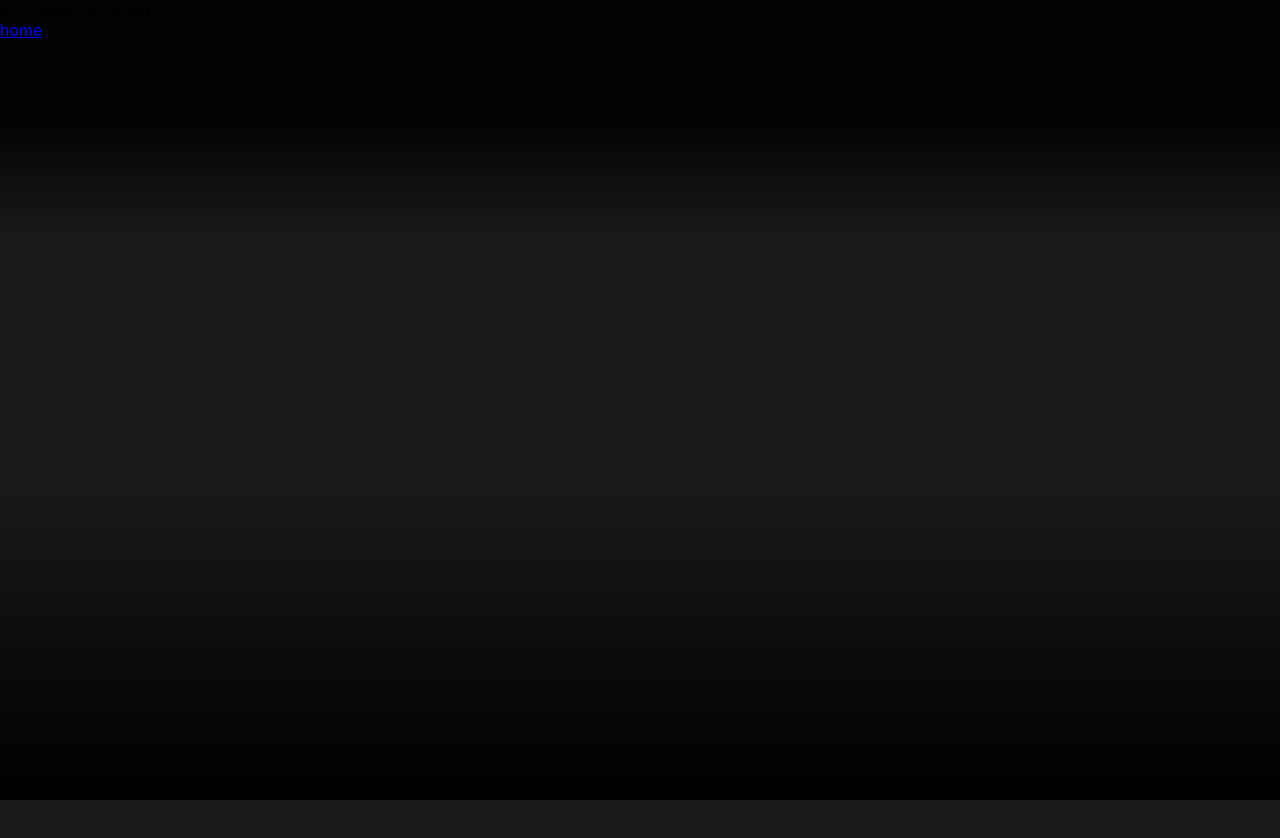
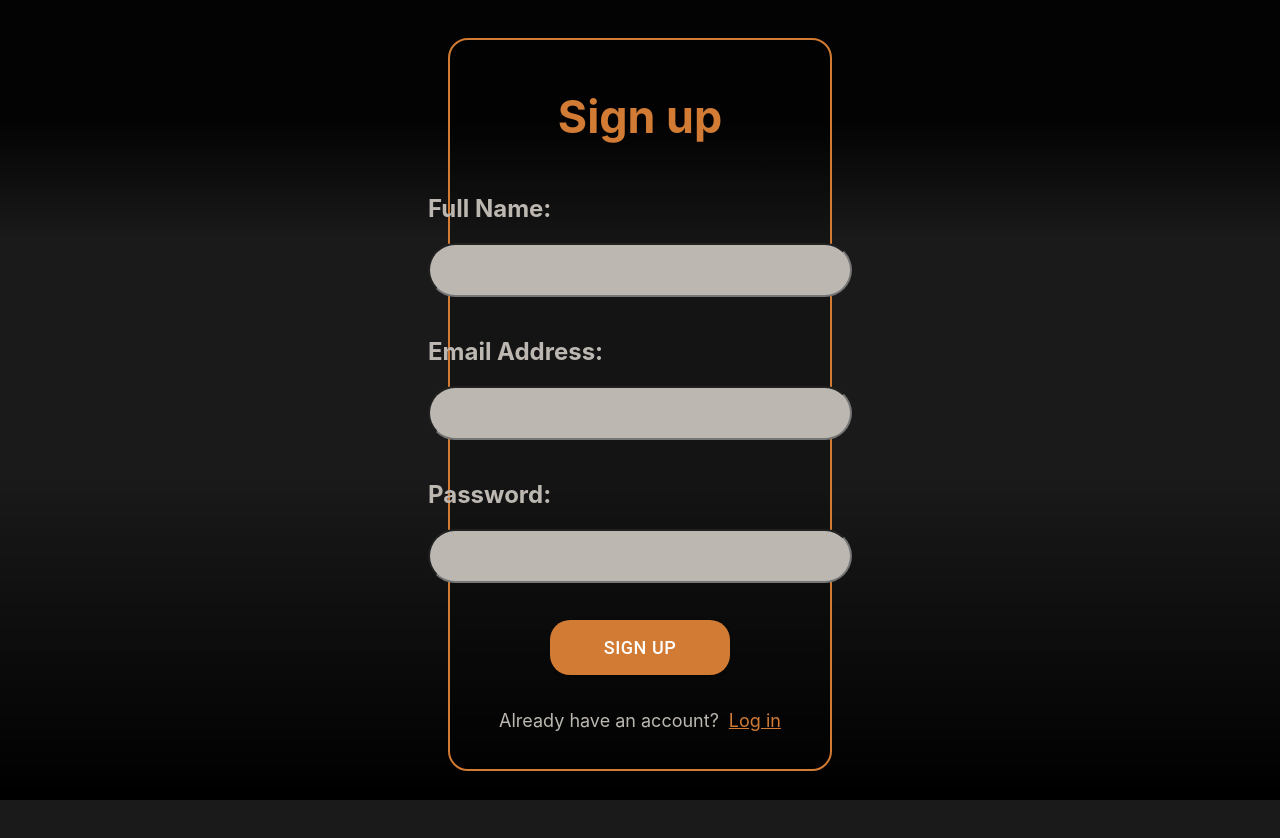
Before and after one commit to virginiapelado/M320_ObjektOrientiert, a React (Create React App) app in the folder m322-frontend/: page /signup in a window 1280 px wide. Before the commit this address had no page. Before the commit the page ends 800 px from the top, so only its background shows below. Built offline with nearby package versions, Linux system fonts and the light colour scheme.

Commit message:
Sign up page (minus logic) complete

```diff
--- a/m322-frontend/src/App.tsx
+++ b/m322-frontend/src/App.tsx
@@ -6,6 +6,7 @@ import ExplorePage from "./Components/Pages/ExplorePage";
 import HomePage from "./Components/Pages/HomePage";
 import LoginPage from "./Components/Pages/LoginPage";
 import QuizPage from "./Components/Pages/QuizPage";
+import SignupPage from "./Components/Pages/SignupPage";
 
 function App() {
   return (
@@ -14,6 +15,7 @@ function App() {
       <Route path="/explore" element={<ExplorePage />} />
       <Route path="/movie/:id" element={<PageNotFound />} />
       <Route path="/login" element={<LoginPage />} />
+      <Route path="/signup" element={<SignupPage />} />
       <Route path="*" element={<PageNotFound />} />
       <Route path="/" element={<Navigate to="/home" />} />
       <Route path="/quiz" element={<QuizPage />} />
--- a/m322-frontend/src/Components/Molecules/Login.tsx
+++ b/m322-frontend/src/Components/Organisms/Login.tsx
@@ -1,7 +1,6 @@
-// Login.tsx
-
 import React, { useState } from 'react';
 import './login.css';
+import { Link } from 'react-router-dom';
 import { Button } from '@mui/material';
 
 interface LoginProps {
@@ -47,8 +46,12 @@ const Login: React.FC<LoginProps> = ({ onSubmit }) => {
             className="text-input"
           />
         </div>
-
-        <Button variant="contained" type='submit' className='submit-button'>Log in</Button>
+        <Button variant="contained" type="submit" id="submit-button">
+          Log in
+        </Button>
+        <div className='signup'>
+        <p>Don't have an account?</p> <Link to="/signup" className='link'>Sign up</Link>
+        </div>
       </form>
     </div>
   );
--- /dev/null
+++ b/m322-frontend/src/Components/Organisms/Signup.tsx
@@ -0,0 +1,83 @@
+import React, { useState } from 'react';
+import './signup.css';
+import { Button } from '@mui/material';
+import { Link, useNavigate } from 'react-router-dom';
+
+interface SignupProps {
+  onSubmit: (name: string, email: string, password: string) => void;
+}
+
+const Signup: React.FC<SignupProps> = ({ onSubmit }) => {
+  const navigate = useNavigate();
+  const [name, setName] = useState('');
+  const [email, setEmail] = useState('');
+  const [password, setPassword] = useState('');
+
+  const handleNameChange = (e: React.ChangeEvent<HTMLInputElement>) => {
+    setName(e.target.value);
+  };
+
+  const handleEmailChange = (e: React.ChangeEvent<HTMLInputElement>) => {
+    setEmail(e.target.value);
+  };
+
+  const handlePasswordChange = (e: React.ChangeEvent<HTMLInputElement>) => {
+    setPassword(e.target.value);
+  };
+
+  const handleSubmit = (e: React.FormEvent) => {
+    e.preventDefault();
+    onSubmit(name, email, password);
+
+    navigate('/login');
+  };
+
+  return (
+    <div className="signup-container">
+      <form className="signup-form" onSubmit={handleSubmit}>
+      <h1>Sign up</h1>
+        <div className="input-group">
+          <h2>Full Name:</h2>
+          <input
+            type="text"
+            value={name}
+            onChange={handleNameChange}
+            className="text-input"
+          />
+        </div>
+
+        <div className="input-group">
+          <h2>Email Address:</h2>
+          <input
+            type="email"
+            value={email}
+            onChange={handleEmailChange}
+            className="text-input"
+          />
+        </div>
+
+        <div className="input-group">
+          <h2>Password:</h2>
+          <input
+            type="password"
+            value={password}
+            onChange={handlePasswordChange}
+            className="text-input"
+          />
+        </div>
+
+        <Button variant="contained" type="submit" id="submit-button">
+          Sign Up
+        </Button>
+        <div className="login">
+          <p>Already have an account?</p>
+          <Link to="/login" className="link">
+            Log in
+          </Link>
+        </div>
+      </form>
+    </div>
+  );
+};
+
+export default Signup;
--- a/m322-frontend/src/Components/Molecules/login.css
+++ b/m322-frontend/src/Components/Organisms/login.css
@@ -14,7 +14,24 @@
   }
 
   h2 {
-    color: white;
+    color: #bcb8b1;
+  }
+
+  p {
+    color: #bcb8b1;
+    font-size: 18px;
+    margin-right: 10px
+  }
+
+  .link {
+    color: #d17b34;
+    font-size: 18px;
+  }
+
+  .signup {
+    align-items: center;
+    display: flex;
+    justify-content: center;
   }
 
   .text-input {
@@ -27,12 +44,12 @@
     font-size: 16px;
   }
 
-  .submit-button {
+  #submit-button {
     margin: 5%;
     width: 180px;
     height: 55px;
     flex-shrink: 0;
-    border-radius: 20px;
+    border-radius: 0px;
     background: #d17b34;
     color: #fff;
     font-size: 18px;
--- /dev/null
+++ b/m322-frontend/src/Components/Organisms/signup.css
@@ -0,0 +1,70 @@
+/* signup.css */
+
+.signup-container {
+    padding-top: 3%;
+    height: 100vh;
+  }
+
+  .signup-form {
+    display: flex;
+    flex-direction: column;
+    align-items: center;
+    margin: 0 35% 0 35%;
+    border: 2px solid #d17b34;
+    padding: 20px;
+    border-radius: 20px;
+    background: rgba(0, 0, 0, 0.2);
+  }
+
+
+  h1 {
+    text-align: center;
+    color: #d17b34;
+  }
+
+  h2 {
+    color: #bcb8b1;
+  }
+
+  p {
+    color: #bcb8b1;
+    font-size: 18px;
+    margin-right: 10px;
+  }
+
+  .link {
+    color: #d17b34;
+    font-size: 18px;
+  }
+
+  .login {
+    align-items: center;
+    display: flex;
+    justify-content: center;
+  }
+
+  .text-input {
+    width: 400px;
+    height: 30px;
+    flex-shrink: 0;
+    border-radius: 30px;
+    background: #bcb8b1;
+    padding: 10px;
+    font-size: 16px;
+  }
+
+  #submit-button {
+    margin: 5%;
+    width: 180px;
+    height: 55px;
+    flex-shrink: 0;
+    border-radius: 20px;
+    background: #d17b34;
+    color: #fff;
+    font-size: 18px;
+    cursor: pointer;
+  }
+
+  .submit-button:hover {
+    background: #d17b34;
+  }
--- a/m322-frontend/src/Components/Pages/LoginPage.tsx
+++ b/m322-frontend/src/Components/Pages/LoginPage.tsx
@@ -2,7 +2,7 @@ import Header from "../Organisms/Header";
 import LoginImage from "../Atoms/LoginImage";
 import WelcomeText from "../Molecules/WelcomeText";
 import "./style.css";
-import Login from "../Molecules/Login";
+import Login from "../Organisms/Login";
 
 export default function LoginPage() {
   return ( <div>
--- /dev/null
+++ b/m322-frontend/src/Components/Pages/SignupPage.tsx
@@ -0,0 +1,12 @@
+import React from "react";
+import Signup from "../Organisms/Signup";
+
+export default function SignupPage() {
+  return (
+    <div>
+      <Signup onSubmit={function (name: string, email: string, password: string): void {
+              throw new Error("Function not implemented.");
+          } } />
+    </div>
+  );
+}
```
